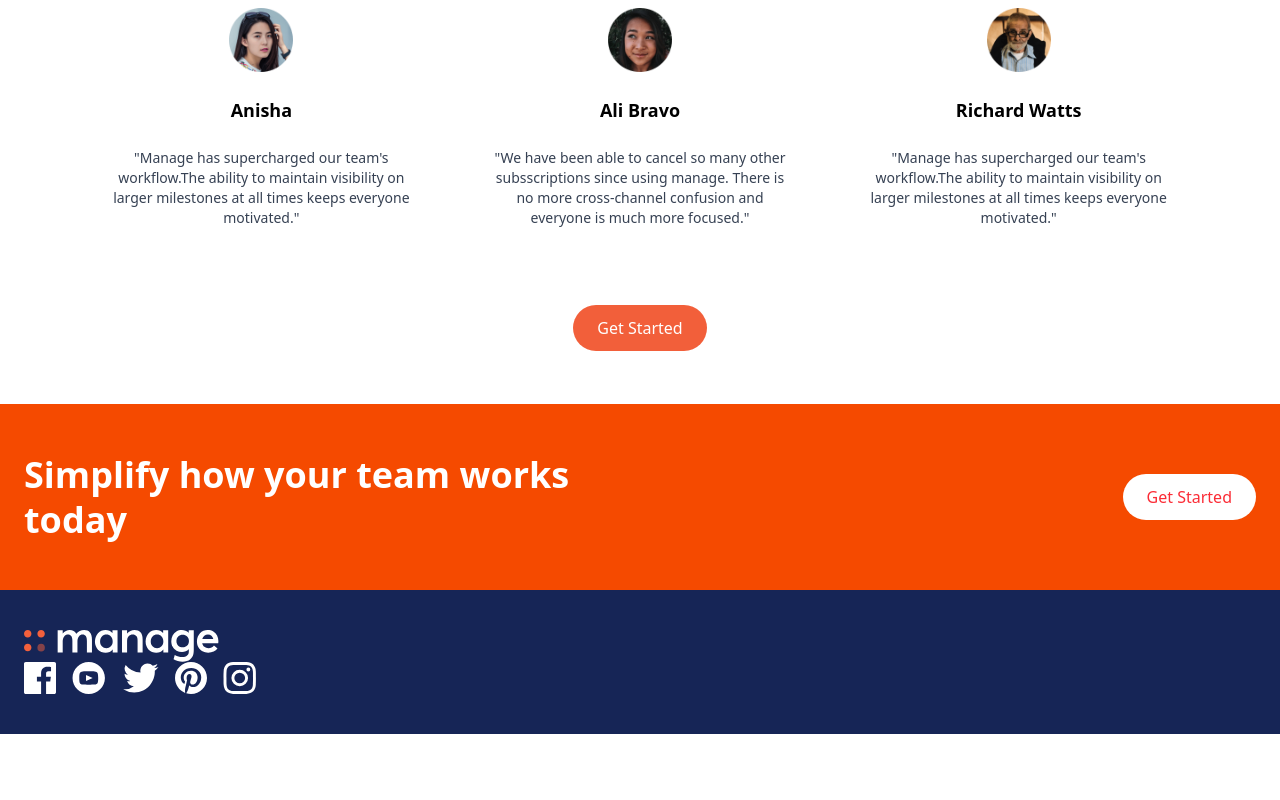
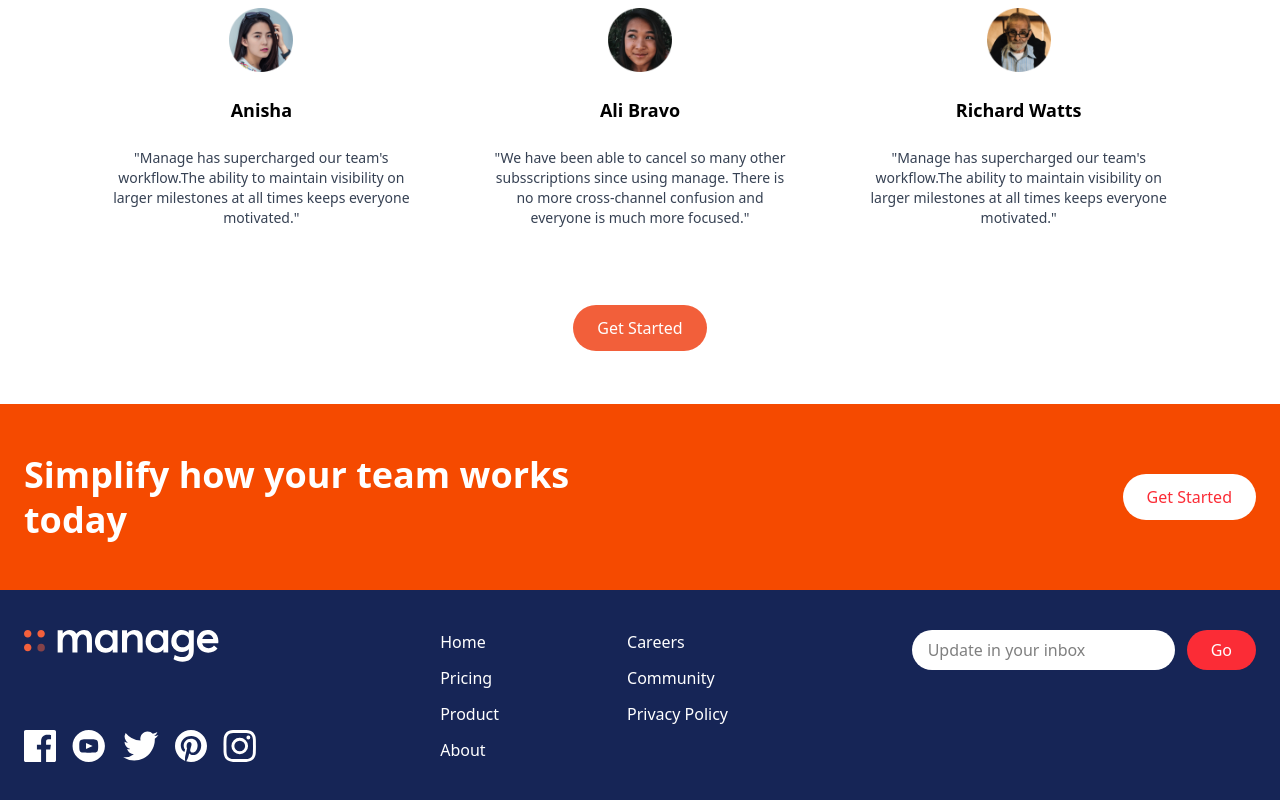
Before and after one commit to abmoh4219/Tailwind-Manage-Landing, a website: page src/index.html in a window 1280 px wide. Shown: the part 1337-2137 px from the top of the page. Before the commit the page ends 2071 px from the top, so only its background shows below. Drawn offline with Linux system fonts and the light colour scheme.

Commit message:
building the input form section

```diff
--- a/src/index.html
+++ b/src/index.html
@@ -284,6 +284,35 @@
                 </div>
               </div>
               <!-- List Container -->
+              <div class="flex justify-around space-x-32">
+                 <div class="flex flex-col space-y-3 text-white">
+                    <a href="#" class="hover:text-red-500">Home</a>
+                    <a href="#" class="hover:text-red-500">Pricing</a>
+                    <a href="#" class="hover:text-red-500">Product</a>
+                    <a href="#" class="hover:text-red-500">About</a>
+                 </div>
+                 <div class="flex flex-col space-y-3 text-white">
+                  <a href="#" class="hover:text-red-500">Careers</a>
+                  <a href="#" class="hover:text-red-500">Community</a>
+                  <a href="#" class="hover:text-red-500">Privacy Policy</a>
+                </div>
+              </div>
+
+              <!-- Input Container -->
+              <div class="flex flex-col justify-between">
+                 <form>
+                    <div class="flex space-x-3">
+                       <input type="text" class="flex-1 bg-white px-4 rounded-full
+                        focus:outline-none"
+                        placeholder="Update in your inbox"
+                        />
+                        <button class="px-6 py-2 text-white rounded-full
+                        bg-red-500 hover-bg-red-400 focus:outline-none">
+                          Go
+                        </button>
+                    </div>
+                 </form>
+              </div>
            </div>
         </footer>
 
```
Also changed, not shown: src/output.css.
